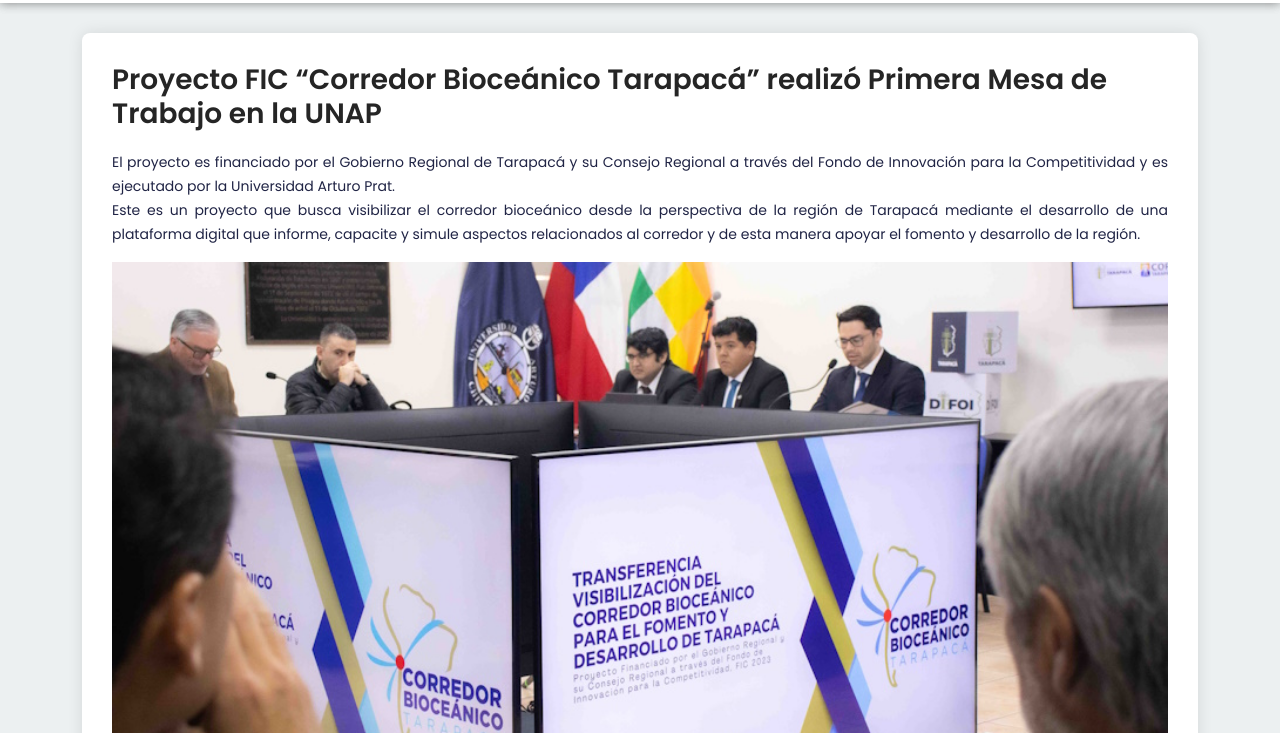
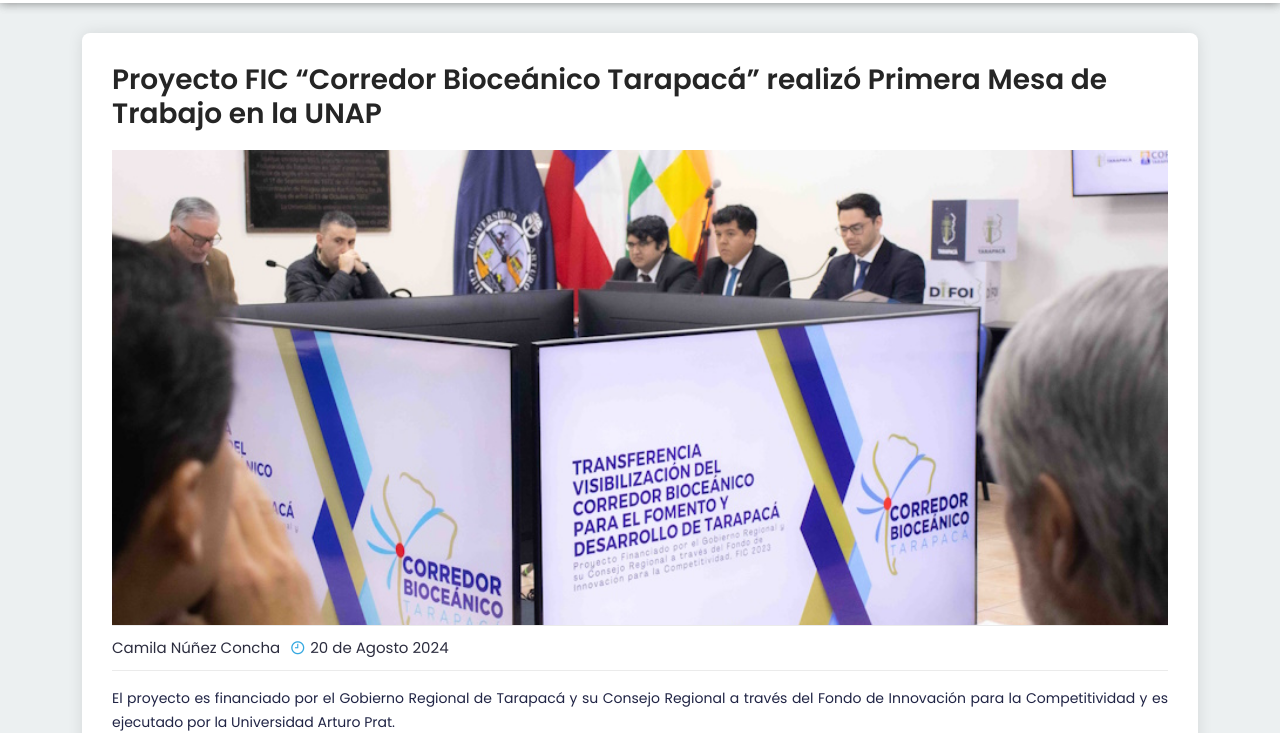
Before and after one commit to sergiocl23/corredor-bioceanico-tarapaca, a plain HTML site: page news1.html in a window 1280 px wide. Shown: the part 67-800 px from the top of the page. Drawn offline with nearby package versions, Linux system fonts and the light colour scheme; some packages are replaced by stand-ins of ours; a script that the page names is missing.

Commit message:
test commit

```diff
--- a/news1.html
+++ b/news1.html
@@ -133,10 +133,7 @@
 								<div class="single-main mb-4">
 									<!-- News Title -->
 									<h1 class="news-title"><a href="news-single.html">Proyecto FIC “Corredor Bioceánico Tarapacá” realizó Primera Mesa de Trabajo en la UNAP</a></h1>
-									<div class="news-text">
-										<p class="m-0">El proyecto es financiado por el Gobierno Regional de Tarapacá y su Consejo Regional a través del Fondo de Innovación para la Competitividad y es ejecutado por la Universidad Arturo Prat.</p>
-										<p class="m-0">Este es un proyecto que busca visibilizar el corredor bioceánico desde la perspectiva de la región de Tarapacá mediante el desarrollo de una plataforma digital que informe, capacite y simule aspectos relacionados al corredor y de esta manera apoyar el fomento y desarrollo de la región.</p>
-									</div>
+
 									<!-- News Head -->
 									<div class="news-head mt-3">
 										<a class="d-flex" data-fancybox="gallery" data-src="img/news/news1/cover-xl.jpg" data-caption="Proyecto FIC “Corredor Bioceánico Tarapacá” realizó Primera Mesa de Trabajo en la UNAP">
@@ -154,6 +151,8 @@
 									</div>
 									<!-- News Text -->
 									<div class="news-text">
+										<p class="m-0">El proyecto es financiado por el Gobierno Regional de Tarapacá y su Consejo Regional a través del Fondo de Innovación para la Competitividad y es ejecutado por la Universidad Arturo Prat.</p>
+										<p class="m-0">Este es un proyecto que busca visibilizar el corredor bioceánico desde la perspectiva de la región de Tarapacá mediante el desarrollo de una plataforma digital que informe, capacite y simule aspectos relacionados al corredor y de esta manera apoyar el fomento y desarrollo de la región.</p>
 										<p>Con la presencia de actores claves de la región de Tarapacá, tanto públicos como privados, se realizó la Primera Mesa de Trabajo del Proyecto “FIC Transferencia Visibilización del Corredor Bioceánico para el Fomento y Desarrollo de Tarapacá”, que busca apoyar mediante una plataforma digital, una herramienta computacional de simulación y una amplia difusión la importancia y el potencial de un corredor bioceánico en la región, con esto se espera mejorar el conocimiento y ayudar en la toma de decisiones.</p>
 										<p>El objetivo de la Primera Mesa de Trabajo del proyecto también llamado “Corredor Bioceánico Tarapacá”, fue dar a conocer la plataforma digital y la herramienta de simulación, además, gracias a los insumos y comentarios de los asistentes, tener una visión más clara de los componentes, aspectos, situaciones y escenarios que son necesarios considerar.</p>
 										<blockquote class="overlay">
```
